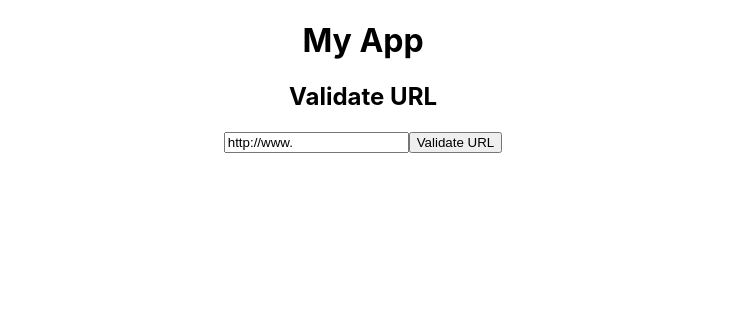
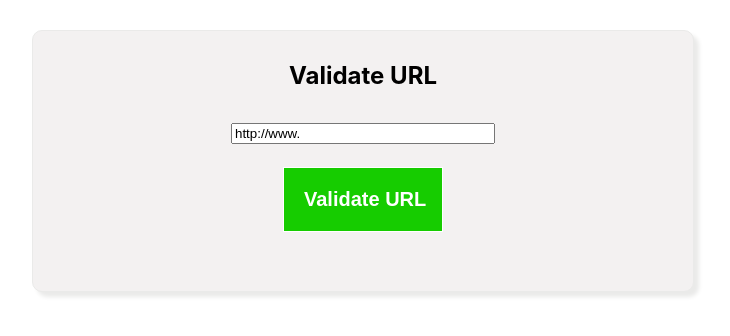
Before and after one commit to maxcramer/phantom, a React (Create React App) app: page / in a window 1280 px wide. Shown: the top 336 px of the page, without its empty margins (277-1007 px from the left). Built offline with nearby package versions, Linux system fonts and the light colour scheme.

Commit message:
styling form complete

```diff
--- a/src/App.js
+++ b/src/App.js
@@ -19,7 +19,6 @@ function App() {
 
   return (
     <div className="App">
-      <h1>My App</h1>
       <UrlInput setData={setData} />
       <Url setData={currentUrl} />
       <Pagination
--- a/src/components/Url/Url.css
+++ b/src/components/Url/Url.css
@@ -1,5 +1,9 @@
 li {
     list-style: none;
+}
+
+ul {
+    padding-left: 0;
 }
 
 .url_item {
@@ -23,3 +27,8 @@ img {
     float: right;
     right: 0;
 }
+
+a:hover {
+    color: darkblue;
+    text-decoration: underline;
+}
--- a/src/components/Url/Url.js
+++ b/src/components/Url/Url.js
@@ -12,6 +12,7 @@ const Url = ({ setData }) => {
           <img
             src="https://upload.wikimedia.org/wikipedia/commons/thumb/3/3b/Eo_circle_green_checkmark.svg/2048px-Eo_circle_green_checkmark.svg.png"
             alt="Validated URL"
+            title="Validated"
           />
         </li>
       ))}
--- a/src/components/UrlInput/UrlInput.css
+++ b/src/components/UrlInput/UrlInput.css
@@ -1,8 +1,36 @@
-/* form {
-    background: lightgray;
+form {
+    background: #F3F1F1;
     width: 50%;
-    margin: 0 auto;
-    height: 12rem;
+    margin: 30px auto;
+    height: 15rem;
     border-radius: 10px;
     padding: 10px;
-} */
+    box-shadow: 5px 5px 4px #EAEAE9;
+    border: 1px solid #EAEAE9;
+    display: flex;
+    flex-direction: column;
+    align-items: center;
+}
+
+.text_input {
+    width: 40%;
+    margin: 1em;
+}
+
+.submit_btn {
+    width: 25%;
+    height: auto;
+    font-size: 20px;
+    font-weight: bold;
+    font-family: Arial, Helvetica, sans-serif;
+    padding: 20px;
+    background-color: #16CC00;
+    color: white;
+    border: 1px solid white;
+    align-items: center;
+    margin: 10px;
+}
+
+span {
+    color: red;
+}
--- a/src/components/UrlInput/UrlInput.js
+++ b/src/components/UrlInput/UrlInput.js
@@ -23,6 +23,7 @@ const UrlInput = (props) => {
         <form onSubmit={handleSubmit(onSubmit)}>
           <h2>Validate URL</h2>
           <input
+            className="text_input"
             onChange={(e) => setNewUrl(e.target.value)}
             type="url"
             {...register("url", {
@@ -33,8 +34,12 @@ const UrlInput = (props) => {
               },
             })}
           />
-          <input type="submit" value="Validate URL"></input>
           {errors.url && <span>{errors.url.message}</span>}
+          <input
+            className="submit_btn"
+            type="submit"
+            value="Validate URL"
+          ></input>
         </form>
       </section>
     </React.Fragment>
```
